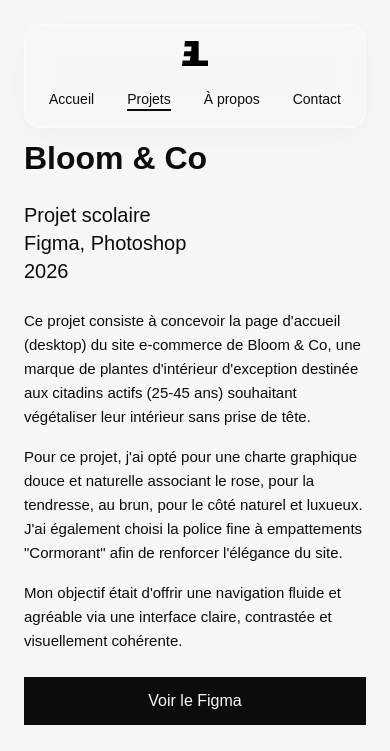
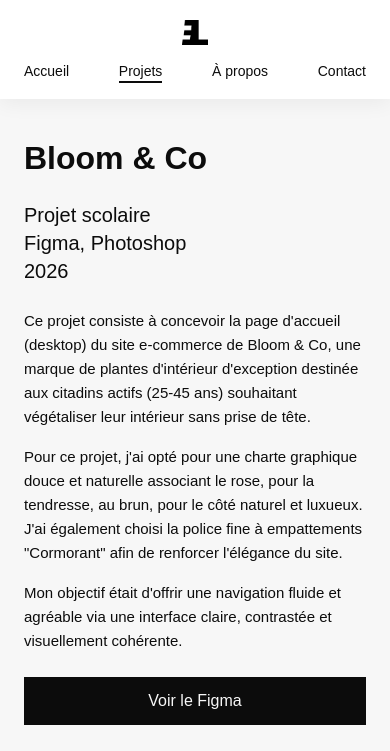
Before and after one commit to AIR-WAN/portfolio-erwan-2026-2027, a plain HTML site: page bloom.html in a window 390 px wide. Shown: the top 751 px of the page. Drawn offline with Linux system fonts and the light colour scheme.

Commit message:
fix bug header de la maj

```diff
--- a/assets/projets_responsive.css
+++ b/assets/projets_responsive.css
@@ -17,16 +17,24 @@
     padding: 0 24px;
   }
 
-  /* ----------------------------------------------------------
-     2. HEADER & MENU (LOGO CENTRÉ EN HAUT + ONGLETS EN DESSOUS)
+/* ----------------------------------------------------------
+     2. HEADER & MENU (COLLÉ EN HAUT PLEINE LARGEUR + FOND BLANC)
      ---------------------------------------------------------- */
-  header {
-    top: 24px;
-    left: 24px;
-    right: 24px;
+  header,
+  header:hover {
+    top: 0;
+    left: 0;
+    right: 0;
+    padding: 20px 24px 16px 24px;
+    background: #ffffff;
+    backdrop-filter: none;
+    -webkit-backdrop-filter: none;
+    border: none;
+    border-radius: 0;
+    box-shadow: 0 4px 20px rgba(12, 12, 12, 0.06);
     flex-direction: column;
     align-items: center;
-    gap: 25px;
+    gap: 18px;
   }
 
   header .logo-link {
@@ -129,4 +137,9 @@
   header .menu a {
     font-size: 13px;
   }
+
+  header,
+  header:hover {
+    padding: 18px 18px 14px 18px;
+  }
 }
```
